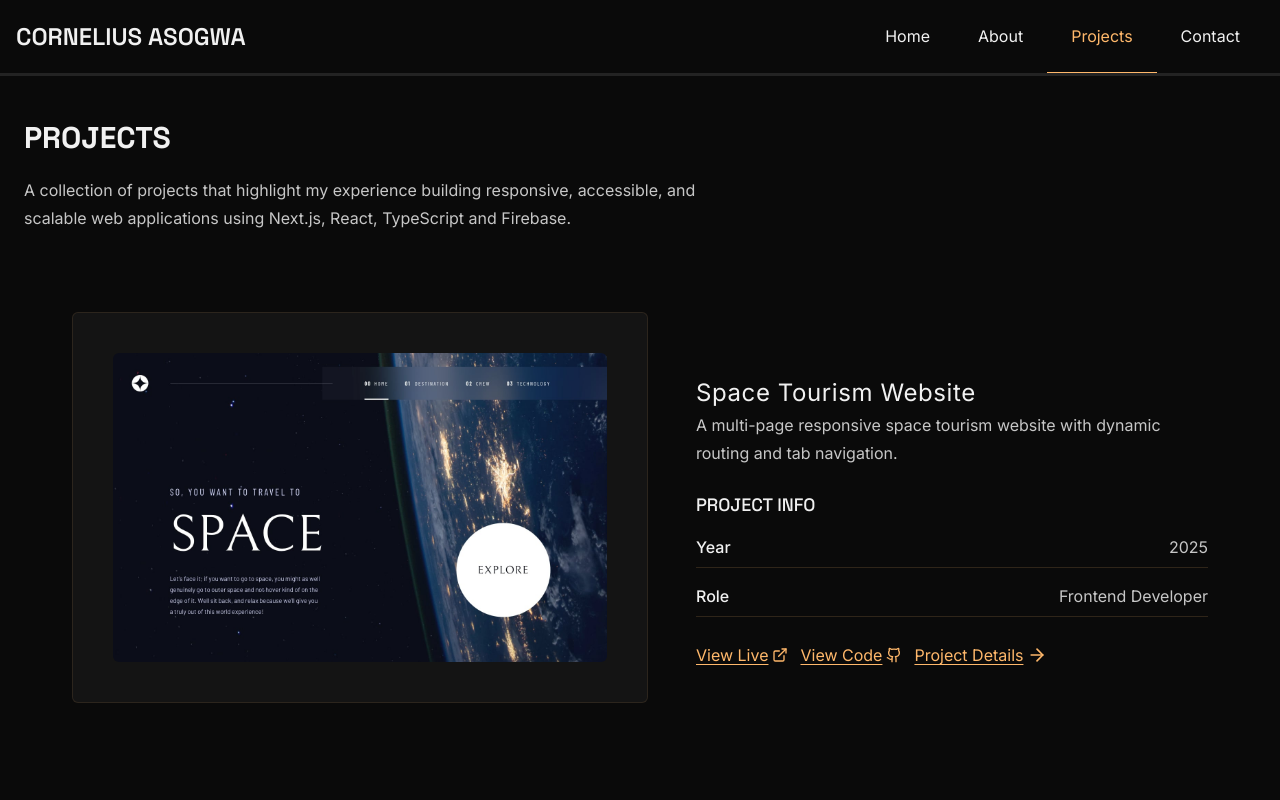
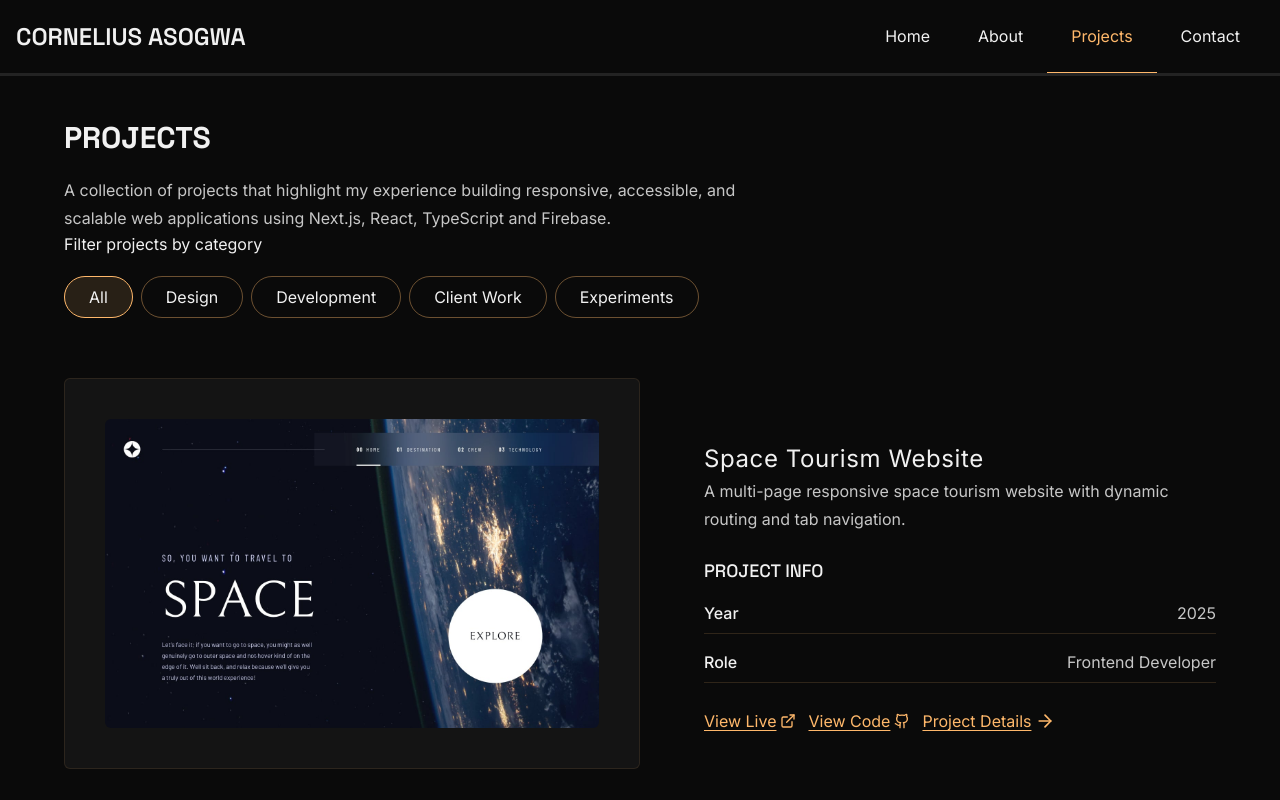
Before and after one commit to corneliusweb/my-portfolio, a Next.js app: page /projects in a window 1280 px wide. Shown: the top 800 px of the page. Built offline with nearby package versions, Linux system fonts and the light colour scheme; no server answers.

Commit message:
feat(filter-projects): implement projects filtering by category

```diff
--- a/app/(root)/projects/page.tsx
+++ b/app/(root)/projects/page.tsx
@@ -1,24 +1,77 @@
+'use client';
+
 import { projects } from '@/app/data/projects';
 import { ProjectCard } from '@/components';
+import { useState } from 'react';
 
 const Projects = () => {
+	const categories: string[] = [
+		'All',
+		'Design',
+		'Development',
+		'Client Work',
+		'Experiments',
+	];
+
+	const projectDescription: Record<string, string> = {
+		All: 'A collection of projects that highlight my experience building responsive, accessible, and scalable web applications using Next.js, React, TypeScript and Firebase.',
+		Design:
+			'Interfaces focused on visual design, motion, and front-end creativity.',
+		Development:
+			'Projects showcasing front-end and full-stack problem solving, functionality, and code structure',
+		'Client Work':
+			'Live projects built for real clients, focusing on delivering practical solutions and performance.',
+		Experiments:
+			'Fun experiments where I play with new tools, libraries, or design ideas.',
+	};
+
+	const [category, setCategory] = useState<string>('All');
+
+	const filteredProjects =
+		category === 'All' ? projects : (
+			projects.filter((p) => p.category === category)
+		);
+
 	return (
-		<>
+		<div className='max-w-7xl xl:min-w-6xl mx-auto'>
 			<section className='leading-7'>
 				<h1 className='section-heading'>Projects</h1>
-				<p className='text-page-txt w-para-length'>
-					A collection of projects that highlight my experience building
-					responsive, accessible, and scalable web applications using
-					Next.js, React, TypeScript and Firebase.
+
+				<p className='text-page-txt md:w-para-length'>
+					{projectDescription[category]}
 				</p>
 			</section>
 
-			<section className='space-y-25 mx-auto'>
-				{projects.map((project) => (
-					<ProjectCard key={project.id} {...project} />
-				))}
+			<section className='mx-auto'>
+				<div>
+					<p className='mb-5'>Filter projects by category</p>
+
+					<ul className='flex gap-2 items-center flex-wrap space-y-2 sm:space-y-0'>
+						{categories.map((cat) => (
+							<li
+								key={cat}
+								className={`rounded-full transition-all duration-200 ${cat === category ? 'border-1 border-accent bg-accent/12' : ' border-1 border-accent/40 hover:bg-accent/12 hover:border-accent'}`}
+							>
+								<button
+									type='button'
+									onClick={() => setCategory(cat)}
+									className='px-6 py-2'
+								>
+									{cat}
+								</button>
+							</li>
+						))}
+					</ul>
+				</div>
+				<div className='space-y-15 mt-15'>
+					{filteredProjects.map((project) =>
+						project !== undefined ?
+							<ProjectCard key={project.id} {...project} />
+						:	<p>No project for this category yet</p>
+					)}
+				</div>
 			</section>
-		</>
+		</div>
 	);
 };
 export default Projects;
```
